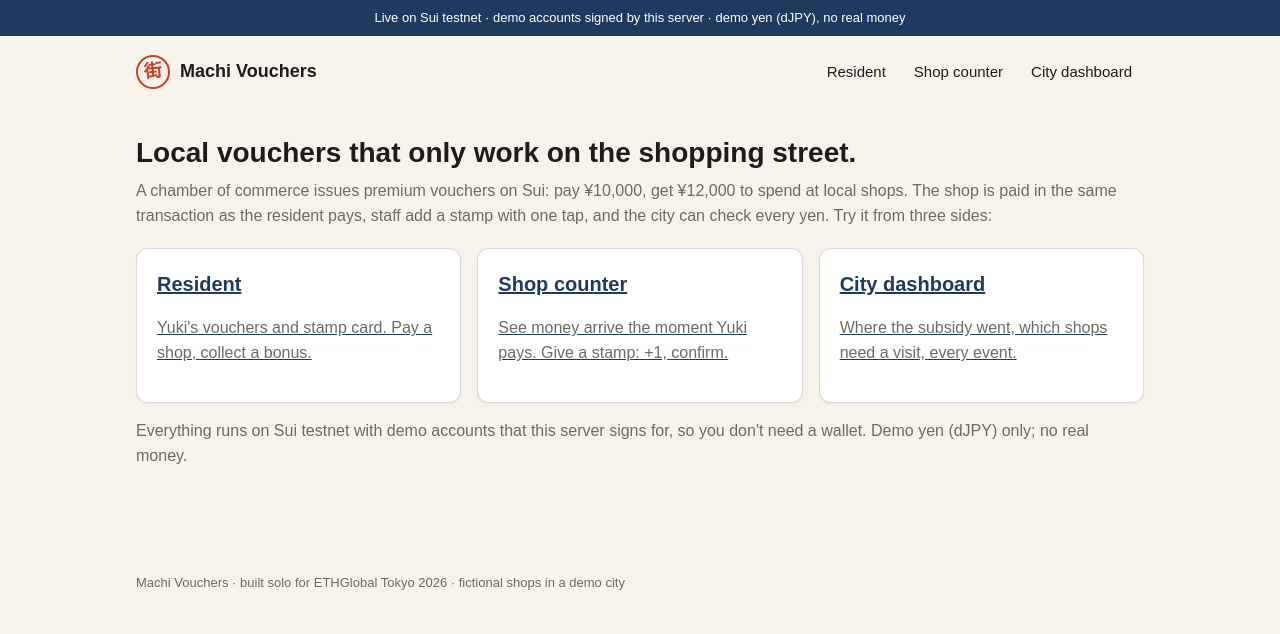
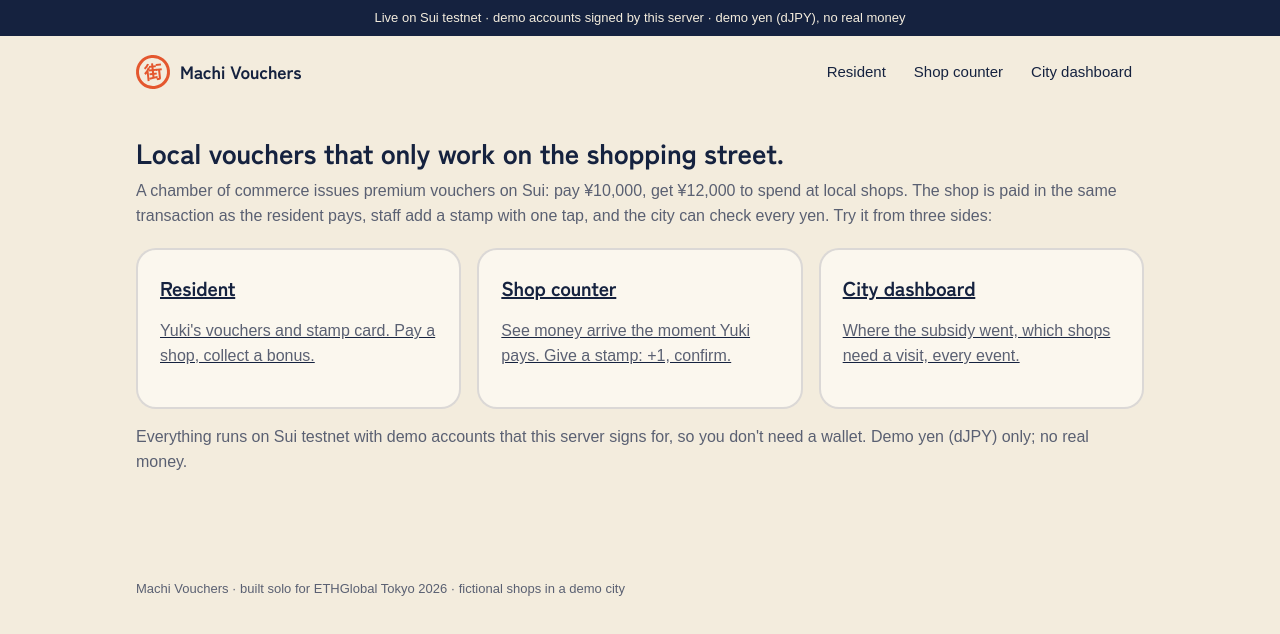
Before and after one commit to Hypovolemic/machi-vouchers, a Next.js app: page / in a window 1280 px wide. Shown: the top 634 px of the page. Built offline with nearby package versions, Linux system fonts and the light colour scheme; a web font is replaced by a local one.

Commit message:
style: refresh the palette with warm paper, deep navy and one vermilion

```diff
--- a/src/app/globals.css
+++ b/src/app/globals.css
@@ -1,32 +1,46 @@
-/* Tokens from the Machi Voucher design conventions: indigo = any-shop, vermilion = small-shop. */
+/* Machi Vouchers palette: warm paper, deep navy ink, one vermilion.
+   Meaning is fixed: vermilion = small-shop vouchers and stamps; navy = any-shop vouchers.
+   Bright vermilion is for fills and marks only; text and buttons use the deeper shades (WCAG AA). */
 :root {
-  --ai: #1f3a5f;
-  --shu: #c8402a;
-  --shu-text: #a8341f;
-  --kinari: #f7f3ea;
-  --surface: #ffffff;
-  --sumi: #1c1c1c;
-  --nezumi: #6b6b66;
+  --ai: #15223f; /* ink: text, any-shop */
+  --shu: #e4572e; /* vermilion fills, stamps, borders */
+  --shu-button: #c4421c; /* white text on it: 5.1:1 */
+  --shu-text: #b3401d; /* vermilion text on paper: 4.9:1 */
+  --kinari: #f3ecdd; /* paper */
+  --surface: #fbf7ee; /* cards */
+  --sumi: #15223f;
+  --nezumi: #5a6072; /* muted text: 5.3:1 */
   --matcha: #2f6b45;
-  --kincha: #9a6412;
+  --kincha: #8a5a10;
   --beni: #a12a2a;
-  --line: rgba(107, 107, 102, 0.25);
-  --radius: 12px;
+  --line: rgba(21, 34, 63, 0.14);
+  --radius: 20px;
 }
 @media (prefers-color-scheme: dark) {
   :root:not([data-theme='light']) {
-    --ai: #8fb0d9;
-    --shu: #f07a63;
-    --shu-text: #f58e7a;
-    --kinari: #16181c;
-    --surface: #1f2227;
-    --sumi: #eceae4;
-    --nezumi: #a3a29c;
+    --ai: #8fa8d8;
+    --shu: #f07a55;
+    --shu-button: #c4421c;
+    --shu-text: #f28a68;
+    --kinari: #10182c;
+    --surface: #182340;
+    --sumi: #f3ecdd;
+    --nezumi: #a9afc0;
     --matcha: #7bc495;
     --kincha: #e3b35a;
     --beni: #f08a8a;
-    --line: rgba(163, 162, 156, 0.25);
+    --line: rgba(243, 236, 221, 0.16);
   }
+}
+h1,
+h2,
+.brand,
+.balance strong,
+.kpi strong,
+.button.big {
+  font-family: var(--font-display), var(--font-plex), system-ui, sans-serif;
+  font-weight: 700;
+  letter-spacing: -0.01em;
 }
 * {
   box-sizing: border-box;
@@ -37,6 +51,7 @@ body {
   background: var(--kinari);
   color: var(--sumi);
   font-family: var(--font-plex), system-ui, sans-serif;
+  font-weight: 500;
   line-height: 1.55;
 }
 a {
@@ -46,8 +61,8 @@ a {
   font-variant-numeric: tabular-nums;
 }
 .banner {
-  background: #1f3a5f;
-  color: #fff;
+  background: #15223f;
+  color: #f3ecdd;
   font-size: 13px;
   padding: 8px 16px;
   text-align: center;
@@ -96,8 +111,8 @@ nav.tabs a {
   font-size: 15px;
 }
 nav.tabs a.active {
-  background: var(--ai);
-  color: var(--kinari);
+  background: #15223f;
+  color: #f3ecdd;
 }
 main {
   max-width: 1040px;
@@ -132,17 +147,16 @@ h2 {
 }
 .card {
   background: var(--surface);
-  border: 1px solid var(--line);
+  border: 2px solid var(--line);
   border-radius: var(--radius);
-  padding: 20px;
-  box-shadow: 0 1px 2px rgba(0, 0, 0, 0.06);
+  padding: 22px;
   margin-bottom: 16px;
 }
 .grid > .card {
   margin-bottom: 0;
 }
 .balance {
-  border-left: 6px solid var(--ai);
+  border-left: 8px solid var(--ai);
 }
 .balance.small {
   border-left-color: var(--shu);
@@ -185,15 +199,16 @@ h2 {
   padding: 0 20px;
   border-radius: 999px;
   border: 0;
-  background: var(--shu);
+  background: var(--shu-button);
   color: #fff;
   font: inherit;
-  font-weight: 600;
+  font-weight: 700;
   cursor: pointer;
   text-decoration: none;
 }
 .button.indigo {
-  background: #1f3a5f;
+  background: #15223f;
+  color: #f3ecdd;
 }
 .button.outline {
   background: transparent;
@@ -294,9 +309,9 @@ select {
   width: 28px;
   height: 28px;
   border-radius: 999px;
-  background: #1f3a5f;
-  color: #fff;
-  font-weight: 600;
+  background: #15223f;
+  color: #f3ecdd;
+  font-weight: 700;
   font-size: 14px;
 }
 table {
@@ -327,6 +342,10 @@ th {
 .chip.small {
   color: var(--shu-text);
   border-color: var(--shu);
+}
+.hanko.on,
+.seal {
+  border-width: 3px;
 }
 .chip.flag {
   color: var(--kincha);
--- a/src/app/layout.tsx
+++ b/src/app/layout.tsx
@@ -1,11 +1,18 @@
 import type { Metadata } from 'next';
-import { IBM_Plex_Sans_JP } from 'next/font/google';
+import { IBM_Plex_Sans_JP, Zen_Kaku_Gothic_New } from 'next/font/google';
 import { Nav } from '@/components/nav';
 import './globals.css';
 
 const plex = IBM_Plex_Sans_JP({
   variable: '--font-plex',
   weight: ['400', '500', '600'],
+  subsets: ['latin'],
+});
+
+// Display face for headings and numbers: bold, with real Japanese glyphs.
+const display = Zen_Kaku_Gothic_New({
+  variable: '--font-display',
+  weight: ['700'],
   subsets: ['latin'],
 });
 
@@ -16,7 +23,7 @@ export const metadata: Metadata = {
 
 export default function RootLayout({ children }: { children: React.ReactNode }) {
   return (
-    <html lang="en" className={plex.variable}>
+    <html lang="en" className={`${plex.variable} ${display.variable}`}>
       <body>
         <div className="banner">
           Live on Sui testnet · demo accounts signed by this server · demo yen (dJPY), no real money
```
